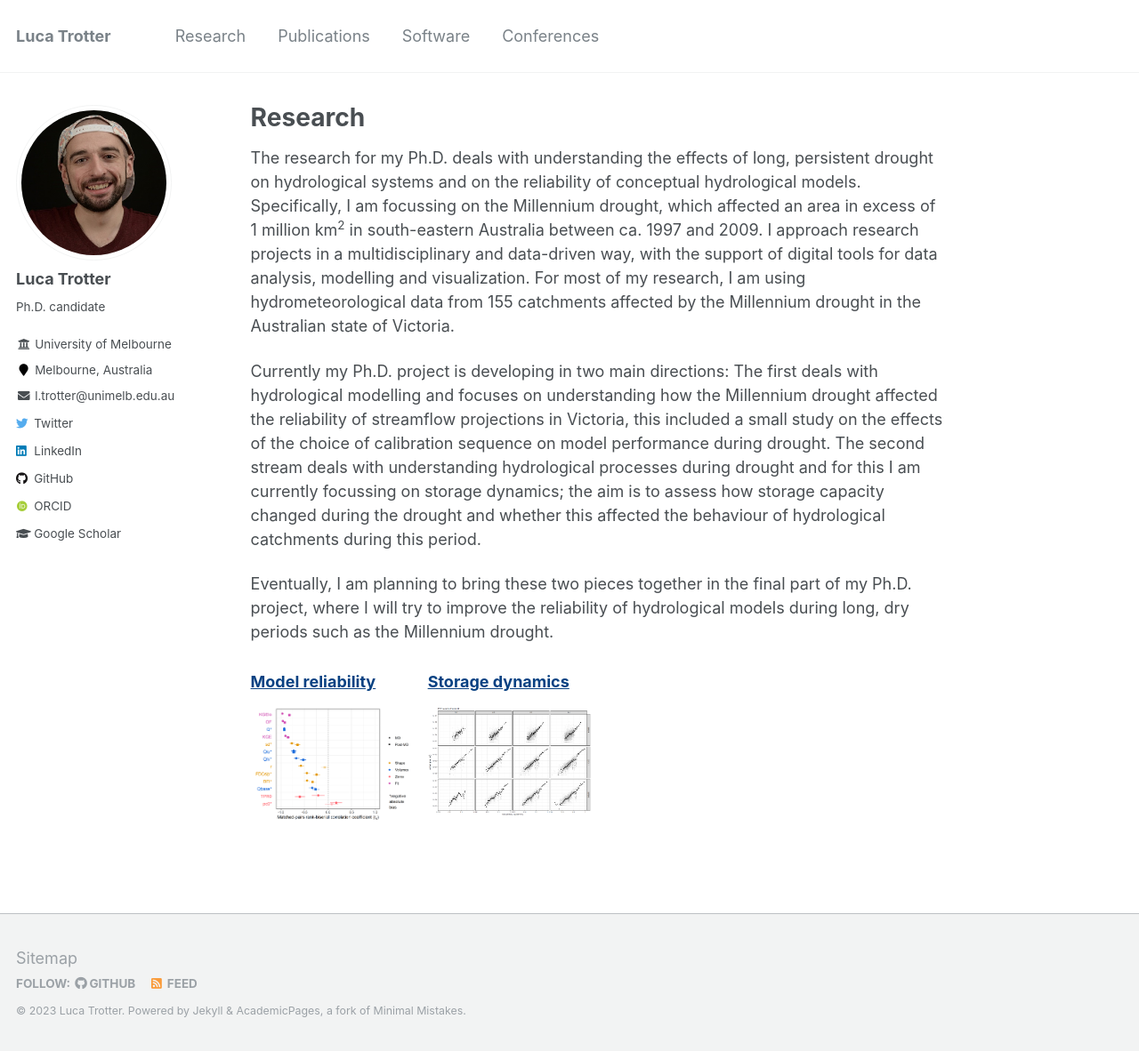
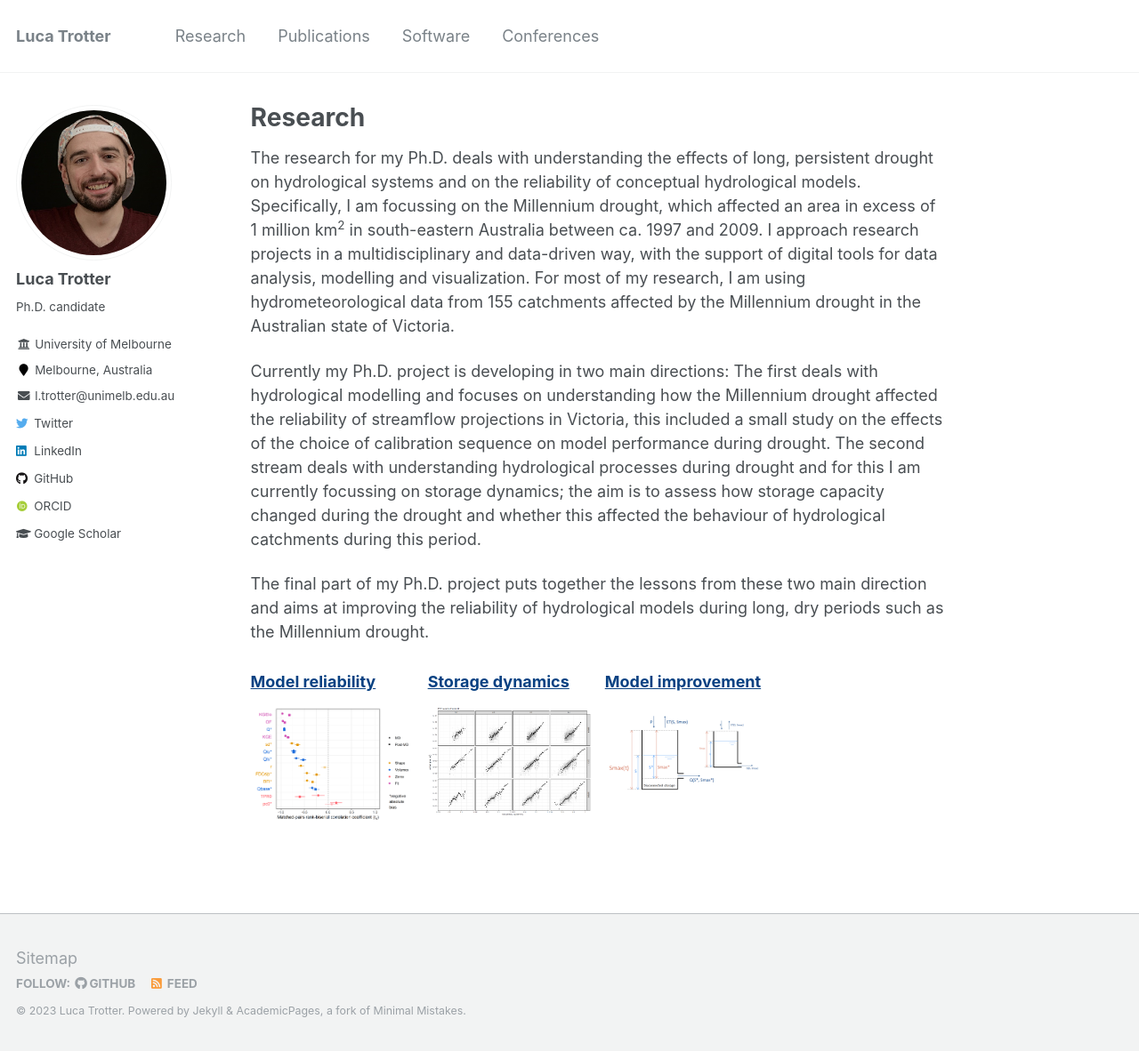
Before and after one commit to ltrotter/ltrotter.github.io, a Jekyll site: the page built from _pages/research.md, in a window 1280 px wide and 1182 px high. Shown: the whole window at 89% size. Built offline with Jekyll 4.4.1, drawn with Linux system fonts in a browser that asks for light colours; some web fonts are replaced.

Commit message:
Add model improvement to research

```diff
--- a/_pages/research.md
+++ b/_pages/research.md
@@ -13,7 +13,7 @@ For most of my research, I am using hydrometeorological data from 155 catchments
 Currently my Ph.D. project is developing in two main directions:
 The first deals with hydrological modelling and focuses on understanding how the Millennium drought affected the reliability of streamflow projections in Victoria, this included a small study on the effects of the choice of calibration sequence on model performance during drought. The second stream deals with understanding hydrological processes during drought and for this I am currently focussing on storage dynamics; the aim is to assess how storage capacity changed during the drought and whether this affected the behaviour of hydrological catchments during this period.
 
-Eventually, I am planning to bring these two pieces together in the final part of my Ph.D. project, where I will try to improve the reliability of hydrological models during long, dry periods such as the Millennium drought.
+The final part of my Ph.D. project puts together the lessons from these two main direction and aims at improving the reliability of hydrological models during long, dry periods such as the Millennium drought.
 
 
 {% include base_path %}
```
Also changed, not shown: _research/model-improvement.md (added, +15 -0 lines), images/research/storage_conceptualisation.png (added).
